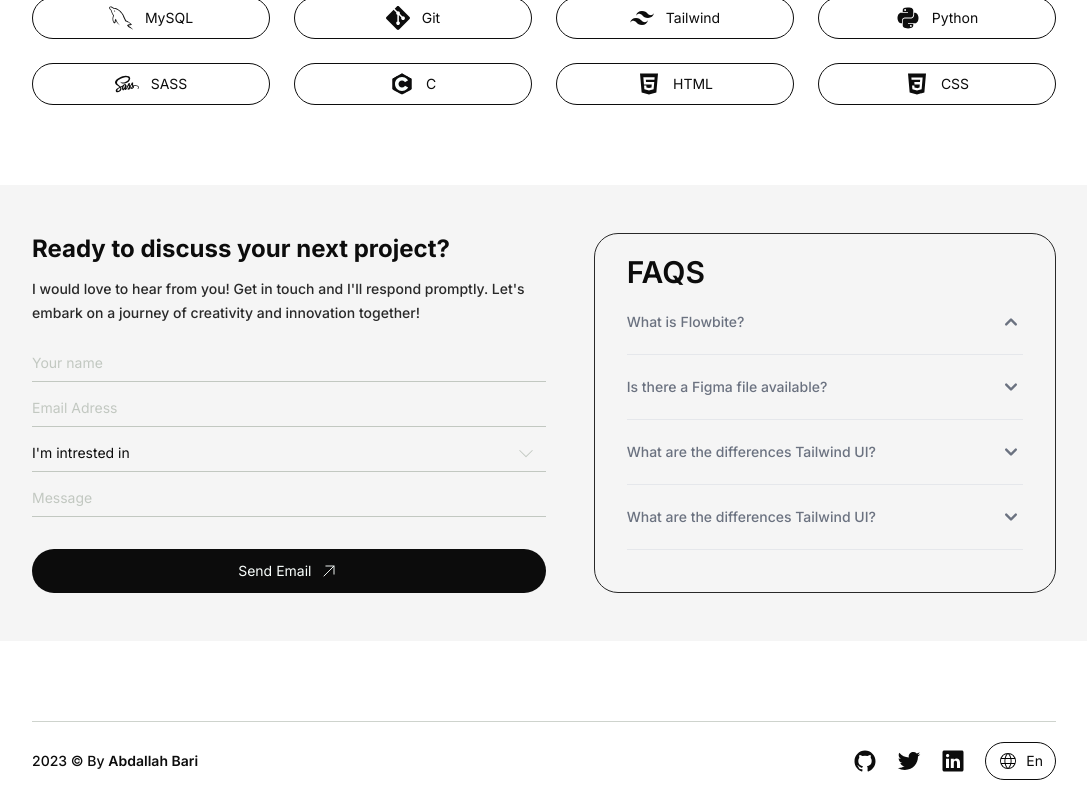
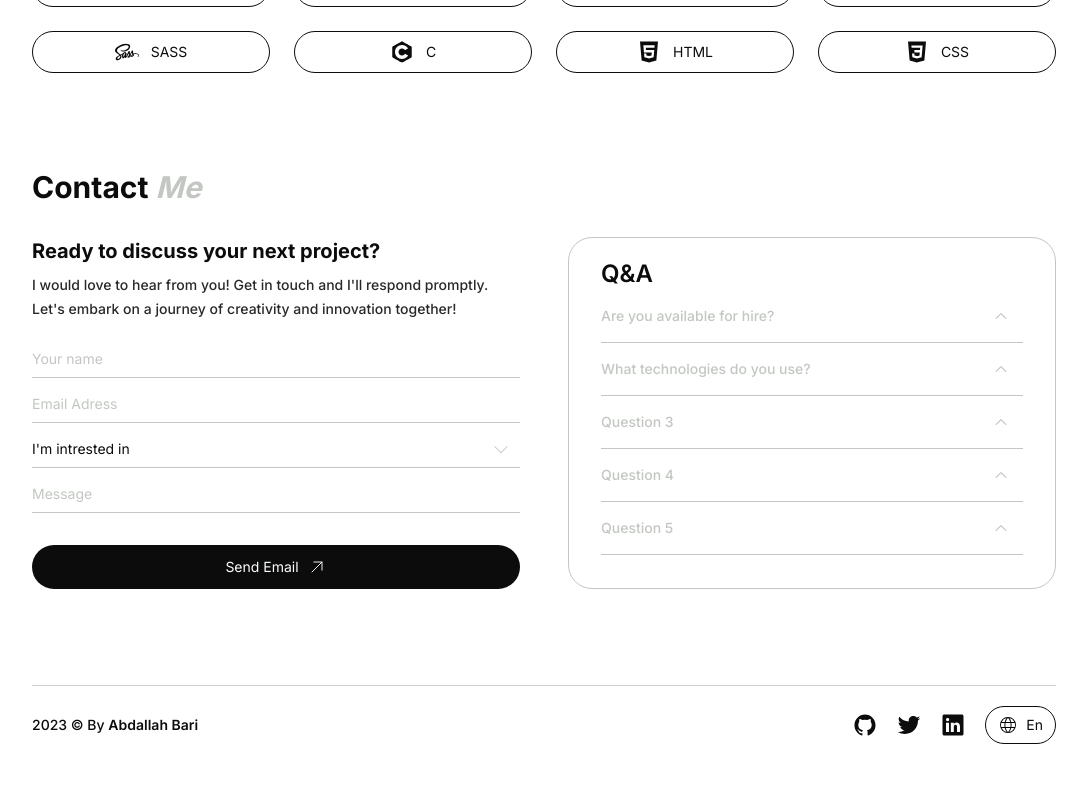
Before and after one commit to Abdallah01win/Portfolio, a Vue app: page / in a window 1280 px wide. Shown: the part 2449-3249 px from the top of the page, without its empty margins (96-1183 px from the left). After the commit the page ends 3213 px from the top, so only its background shows below. Built offline with nearby package versions, Linux system fonts and the light colour scheme.

Commit message:
Redo q&a section and style changes

```diff
--- a/src/components/AboutMe.vue
+++ b/src/components/AboutMe.vue
@@ -13,10 +13,10 @@ import PythonLogo from "./icons/PythonLogo.vue";
 </script>
 <template>
   <section class="xl:max-w-[1024px] mx-auto mb-24">
-    <h2 class="text-3xl font-bold mb-8">
+    <!-- <h2 class="text-3xl font-bold mb-8">
       <span>About </span>
       <span class="text-myGray-500 italic">Me</span>
-    </h2>
+    </h2> -->
     <!-- <div class="grid grid-cols-3 gap-y-8">
       <div class="rounded-3xl border border-myDark-100 px-8 py-6 col-span-2">
         <div class="flex items-center gap-x-4 mb-2">
@@ -91,10 +91,14 @@ import PythonLogo from "./icons/PythonLogo.vue";
     </div> -->
     <div class="grid grid-cols-2 gap-x-8">
       <div>
+        <h2 class="text-3xl font-bold mb-8">
+          <span>About </span>
+          <span class="text-myGray-500 italic">Me</span>
+        </h2>
         <p class="leading-8 text-base text-myDark-400 mb-2">
           Hi there, my name is <span class="italic font-semibold">Abdallah Bari</span>, or just Abdo if you like. I'm a
-          <span class="italic font-semibold">Self-thought</span> software engineer and full-stack web developer with over
-          two years of experience in the tech industry, and it all began with an HTML "Hello world!".
+          <span class="italic font-semibold">Self-thought</span> software engineer and full-stack web developer with an
+          undying passion for learning and <span class="italic font-semibold">innovation</span>.
         </p>
         <p class="leading-8 text-base text-myDark-400 mb-6">
           My <span class="italic font-semibold">passion</span> for development fuels my desire to continuously hone my
@@ -112,7 +116,8 @@ import PythonLogo from "./icons/PythonLogo.vue";
 
       </div>
 
-      <div class="relative h-[320px]">
+      <div class="relative  flex items-center">
+        <div class="h-[320px]">
           <div class="absolute w-[83%] top-[50%] left-0 translate-y-[-50%] z-10">
             <img src="../assets/images/carbonImage.png" alt="carbon">
           </div>
@@ -158,5 +163,6 @@ import PythonLogo from "./icons/PythonLogo.vue";
           </div>
         </div>
       </div>
+    </div>
   </section>
 </template>
--- a/src/components/Contact.vue
+++ b/src/components/Contact.vue
@@ -3,12 +3,16 @@ import ArrowUp from "./icons/ArrowUp.vue";
 import FAQSection from "./FAQSection.vue";
 </script>
 <template>
-  <section class="bg-myGray-600 p-12 my-20 rounded-3xl ">
-    <div class="rounded-3xl xl:max-w-[1024px] mx-auto">
-      <div class="grid grid-cols-[1fr,0.9fr] gap-x-12 ">
+  <section class="xl:max-w-[1024px] mx-auto my-24">
+    <h2 class="text-3xl font-bold mb-8">
+      <span>Contact </span>
+      <span class="text-myGray-500 italic">Me</span>
+    </h2>
+    <div class="/bg-myGray-600 /py-10 /px-8 rounded-3xl ">
+      <div class="grid grid-cols-2 gap-x-12 ">
         <form action="#" method="post" class="flex flex-col gap-y-2">
           <div class="mb-3">
-            <h2 class="text-2xl font-bold mb-3">Ready to discuss your next project?</h2>
+            <h2 class="text-xl font-bold mb-2">Ready to discuss your next project?</h2>
             <p class="leading-6 text-myDark-400">I would love to hear from you! Get in touch and I'll respond
               promptly.
               Let's
--- a/src/components/FAQSection.vue
+++ b/src/components/FAQSection.vue
@@ -1,110 +1,38 @@
+<script setup>
+import { ref, computed } from 'vue'
+const questions = ref([
+  { question: "Are you available for hire?", answer: "Lorem ipsum dolor sit amet consectetur adipisicing elit. Itaque velit dolorem reiciendis possimus ipsum sit rerum aspernatur provident dignissimos id?", isOpen: false },
+  { question: "What technologies do you use?", answer: "Lorem ipsum dolor sit amet consectetur adipisicing elit. Itaque velit dolorem reiciendis possimus ipsum sit rerum aspernatur provident dignissimos id?", isOpen: false },
+  { question: "Question 3", answer: "Answer 3", isOpen: false },
+  { question: "Question 4", answer: "Answer 4", isOpen: false },
+  { question: "Question 5", answer: "Answer 5", isOpen: false },
+]);
+
+const toggleAccordion = (index) => {
+  questions.value.forEach((q, i) => {
+    q.isOpen = i === index ? !q.isOpen : false;
+  });
+};
+</script>
+
 <template>
-  <div class="rounded-3xl border border-myDark-400 px-8 py-5 h-full">
-    <div class="text-3xl font-semibold">FAQS</div>
-    <div id="accordion-flush" data-accordion="collapse"
-      data-active-classes="bg-white dark:bg-gray-900 text-gray-900 dark:text-white"
-      data-inactive-classes="text-gray-500 dark:text-gray-400">
-      <h2 id="accordion-flush-heading-1">
+  <div class="rounded-3xl border border-myGray-500 px-8 py-5 h-full">
+    <div class="text-2xl font-semibold">Q&A</div>
+    <div class="/overflow-y-scroll">
+      <div v-for="(question, index) in questions" :key="index" @click="toggleAccordion(index)">
         <button type="button"
-          class="flex items-center justify-between w-full py-5 font-medium text-left text-gray-500 border-b border-gray-200 dark:border-gray-700 dark:text-gray-400"
-          data-accordion-target="#accordion-flush-body-1" aria-expanded="true" aria-controls="accordion-flush-body-1">
-          <span>What is Flowbite?</span>
-          <svg data-accordion-icon class="w-6 h-6 rotate-180 shrink-0" fill="currentColor" viewBox="0 0 20 20"
-            xmlns="http://www.w3.org/2000/svg">
-            <path fill-rule="evenodd"
-              d="M5.293 7.293a1 1 0 011.414 0L10 10.586l3.293-3.293a1 1 0 111.414 1.414l-4 4a1 1 0 01-1.414 0l-4-4a1 1 0 010-1.414z"
-              clip-rule="evenodd"></path>
+          class="flex items-center justify-between w-full py-4 pr-4 font-medium text-left text-myGray-500  border-b border-myGray-500">
+          <span :class="{ 'text-myDark-100': question.isOpen }">{{ question.question }}</span>
+          <svg :class="{ 'text-myDark-100 rotate-180': question.isOpen }" class="w-3 h-3 shrink-0" aria-hidden="true"
+            xmlns="http://www.w3.org/2000/svg" fill="none" viewBox="0 0 10 6">
+            <path stroke="currentColor" stroke-linecap="round" stroke-linejoin="round" stroke-width="1"
+              d="M9 5 5 1 1 5" />
           </svg>
         </button>
-      </h2>
-      <div id="accordion-flush-body-1" class="hidden" aria-labelledby="accordion-flush-heading-1">
-        <div class="py-5 border-b border-gray-200 dark:border-gray-700">
-          <p class="mb-2 text-gray-500 dark:text-gray-400">Flowbite is an open-source library of interactive components
-            built on top of Tailwind CSS including buttons, dropdowns, modals, navbars, and more.</p>
-          <p class="text-gray-500 dark:text-gray-400">Check out this guide to learn how to <a
-              href="/docs/getting-started/introduction/" class="text-blue-600 dark:text-blue-500 hover:underline">get
-              started</a> and start developing websites even faster with components on top of Tailwind CSS.</p>
+        <div v-if="question.isOpen" class="p-4 leading-6 text-myDark-400">
+          {{ question.answer }}
         </div>
-      </div>
-      <h2 id="accordion-flush-heading-2">
-        <button type="button"
-          class="flex items-center justify-between w-full py-5 font-medium text-left text-gray-500 border-b border-gray-200 dark:border-gray-700 dark:text-gray-400"
-          data-accordion-target="#accordion-flush-body-2" aria-expanded="false" aria-controls="accordion-flush-body-2">
-          <span>Is there a Figma file available?</span>
-          <svg data-accordion-icon class="w-6 h-6 shrink-0" fill="currentColor" viewBox="0 0 20 20"
-            xmlns="http://www.w3.org/2000/svg">
-            <path fill-rule="evenodd"
-              d="M5.293 7.293a1 1 0 011.414 0L10 10.586l3.293-3.293a1 1 0 111.414 1.414l-4 4a1 1 0 01-1.414 0l-4-4a1 1 0 010-1.414z"
-              clip-rule="evenodd"></path>
-          </svg>
-        </button>
-      </h2>
-      <div id="accordion-flush-body-2" class="hidden" aria-labelledby="accordion-flush-heading-2">
-        <div class="py-5 border-b border-gray-200 dark:border-gray-700">
-          <p class="mb-2 text-gray-500 dark:text-gray-400">Flowbite is first conceptualized and designed using the Figma
-            software so everything you see in the library has a design equivalent in our Figma file.</p>
-          <p class="text-gray-500 dark:text-gray-400">Check out the <a href="https://flowbite.com/figma/"
-              class="text-blue-600 dark:text-blue-500 hover:underline">Figma design system</a> based on the utility
-            classes from Tailwind CSS and components from Flowbite.</p>
-        </div>
-    </div>
-    <h2 id="accordion-flush-heading-3">
-      <button type="button"
-        class="flex items-center justify-between w-full py-5 font-medium text-left text-gray-500 border-b border-gray-200 dark:border-gray-700 dark:text-gray-400"
-        data-accordion-target="#accordion-flush-body-3" aria-expanded="false" aria-controls="accordion-flush-body-3">
-        <span>What are the differences Tailwind UI?</span>
-        <svg data-accordion-icon class="w-6 h-6 shrink-0" fill="currentColor" viewBox="0 0 20 20"
-          xmlns="http://www.w3.org/2000/svg">
-          <path fill-rule="evenodd"
-            d="M5.293 7.293a1 1 0 011.414 0L10 10.586l3.293-3.293a1 1 0 111.414 1.414l-4 4a1 1 0 01-1.414 0l-4-4a1 1 0 010-1.414z"
-            clip-rule="evenodd"></path>
-        </svg>
-      </button>
-    </h2>
-    <div id="accordion-flush-body-3" class="hidden" aria-labelledby="accordion-flush-heading-3">
-      <div class="py-5 border-b border-gray-200 dark:border-gray-700">
-        <p class="mb-2 text-gray-500 dark:text-gray-400">The main difference is that the core components from Flowbite
-          are open source under the MIT license, whereas Tailwind UI is a paid product. Another difference is that
-          Flowbite relies on smaller and standalone components, whereas Tailwind UI offers sections of pages.</p>
-        <p class="mb-2 text-gray-500 dark:text-gray-400">However, we actually recommend using both Flowbite, Flowbite
-          Pro, and even Tailwind UI as there is no technical reason stopping you from using the best of two worlds.</p>
-        <p class="mb-2 text-gray-500 dark:text-gray-400">Learn more about these technologies:</p>
-        <ul class="pl-5 text-gray-500 list-disc dark:text-gray-400">
-          <li><a href="https://flowbite.com/pro/" class="text-blue-600 dark:text-blue-500 hover:underline">Flowbite
-              Pro</a></li>
-          <li><a href="https://tailwindui.com/" rel="nofollow"
-              class="text-blue-600 dark:text-blue-500 hover:underline">Tailwind UI</a></li>
-        </ul>
-      </div>
-    </div>
-    <h2 id="accordion-flush-heading-3">
-      <button type="button"
-        class="flex items-center justify-between w-full py-5 font-medium text-left text-gray-500 border-b border-gray-200 dark:border-gray-700 dark:text-gray-400"
-        data-accordion-target="#accordion-flush-body-3" aria-expanded="false" aria-controls="accordion-flush-body-3">
-        <span>What are the differences Tailwind UI?</span>
-        <svg data-accordion-icon class="w-6 h-6 shrink-0" fill="currentColor" viewBox="0 0 20 20"
-          xmlns="http://www.w3.org/2000/svg">
-          <path fill-rule="evenodd"
-            d="M5.293 7.293a1 1 0 011.414 0L10 10.586l3.293-3.293a1 1 0 111.414 1.414l-4 4a1 1 0 01-1.414 0l-4-4a1 1 0 010-1.414z"
-            clip-rule="evenodd"></path>
-        </svg>
-      </button>
-    </h2>
-    <div id="accordion-flush-body-3" class="hidden" aria-labelledby="accordion-flush-heading-3">
-      <div class="py-5 border-b border-gray-200 dark:border-gray-700">
-        <p class="mb-2 text-gray-500 dark:text-gray-400">The main difference is that the core components from Flowbite
-          are open source under the MIT license, whereas Tailwind UI is a paid product. Another difference is that
-          Flowbite relies on smaller and standalone components, whereas Tailwind UI offers sections of pages.</p>
-        <p class="mb-2 text-gray-500 dark:text-gray-400">However, we actually recommend using both Flowbite, Flowbite
-          Pro, and even Tailwind UI as there is no technical reason stopping you from using the best of two worlds.</p>
-        <p class="mb-2 text-gray-500 dark:text-gray-400">Learn more about these technologies:</p>
-        <ul class="pl-5 text-gray-500 list-disc dark:text-gray-400">
-          <li><a href="https://flowbite.com/pro/" class="text-blue-600 dark:text-blue-500 hover:underline">Flowbite
-              Pro</a></li>
-          <li><a href="https://tailwindui.com/" rel="nofollow"
-              class="text-blue-600 dark:text-blue-500 hover:underline">Tailwind UI</a></li>
-        </ul>
       </div>
     </div>
   </div>
-</div></template>
+</template>
```
Lines whose indentation alone changed are shown as unchanged.
